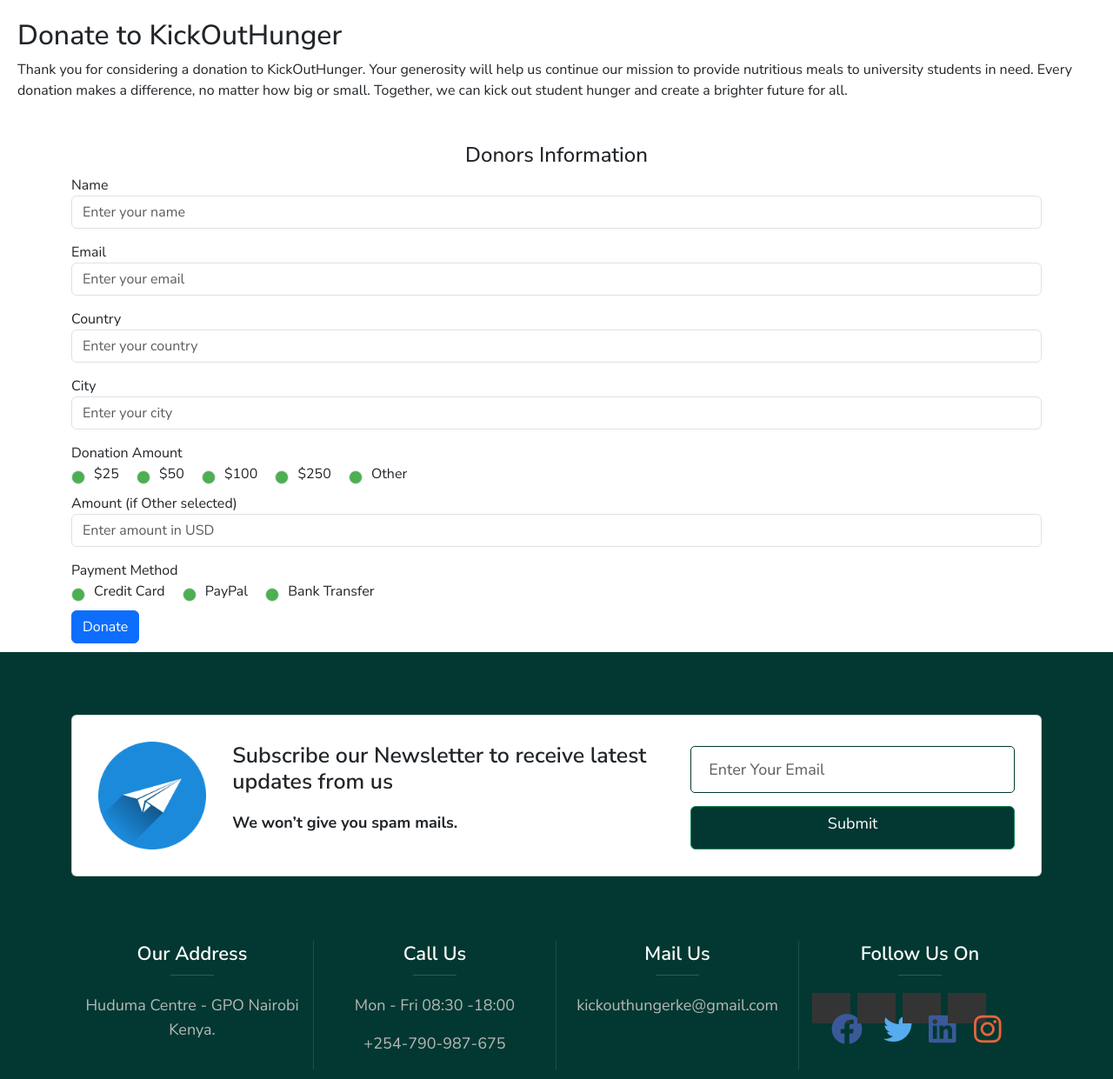
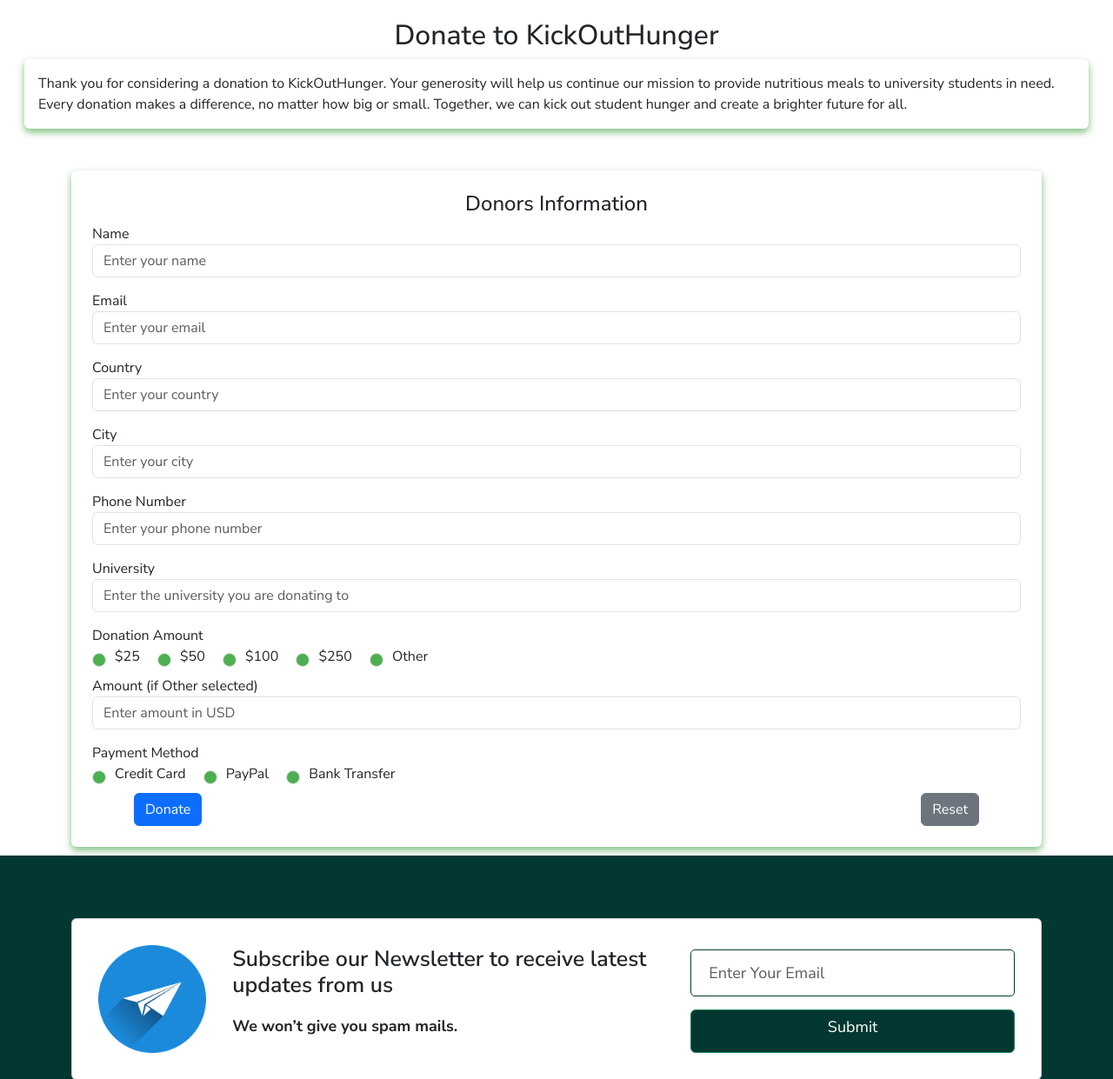
Before and after one commit to INUKA-PLATFORM/INUKA-PROJECT, a Django app: page /donate in a window 1280 px wide. Shown: the part 128-1369 px from the top of the page at 87% size. Run offline with Django 5.2, Linux system fonts and the light colour scheme; some libraries are stand-ins or nearby versions; some web fonts are replaced.

Commit message:
update donate page to enhance its UI

```diff
--- a/templates/frontend/donate.html
+++ b/templates/frontend/donate.html
@@ -1,53 +1,23 @@
 {% extends 'base.html' %}
 {% load static %}
 {% block content %}
+<main class="donate-info">
+    <h2 class="text-center">Donate to KickOutHunger</h2>
+    <p class="p-3 custom-shadow-green rounded mx-2">
+        Thank you for considering a donation to KickOutHunger. Your generosity will help us continue our mission to provide nutritious meals to university students in need. Every donation makes a difference, no matter how big or small. Together, we can kick out student hunger and create a brighter future for all.
+    </p>
 
-<!-- <html lang="en">
-<head>
-    <meta charset="UTF-8">
-    <meta name="viewport" content="width=device-width, initial-scale=1.0">
-    <title>KickOutHunger</title>
-    <link rel="stylesheet" href="https://cdnjs.cloudflare.com/ajax/libs/font-awesome/4.7.0/css/font-awesome.min.css" />
- External CSS file link -->
-    <!-- <link rel="stylesheet" href="{% static 'css/style.css' %}?{% now 'U' %}" type="text/css">
-    <link rel="stylesheet" href="{% static 'css/donate.css' %}">
-    <link href="https://cdn.jsdelivr.net/npm/bootstrap@5.0.2/dist/css/bootstrap.min.css" rel="stylesheet" integrity="sha384-EVSTQN3/azprG1Anm3QDgpJLIm9Nao0Yz1ztcQTwFspd3yD65VohhpuuCOmLASjC" crossorigin="anonymous">
+    <!-- Donors Data collection form -->
+    <div id="donation-container">
+        <!-- Donorbox Donation Button Script -->
+        <link rel="stylesheet" type="text/css" href="https://donorbox.org/animate-popup-donate-button.css">
+        <script type="text/javascript" id="donorbox-donate-button-installer" src="https://donorbox.org/install-donate-button.js" data-href="https://donorbox.org/kick-out-hunger-feeding-dreams?default_interval=o" data-style="background: rgb(2, 126, 53); color: rgb(255, 255, 255); text-decoration: none; font-family: Verdana, sans-serif; display: flex; font-size: 16px; padding: 8px 22px 8px 18px; border-radius: 0px 0px 5px 5px; gap: 8px; width: fit-content; line-height: 24px; position: fixed; top: 50%; transform-origin: center center; z-index: 9999; overflow: hidden; left: 20px; transform: translate(-50%, -50%) rotate(-90deg);" data-button-cta="Donate" data-img-src="https://donorbox.org/images/white_logo.svg"></script>
+    </div>
 
-</head> -->
-<!-- <body class="body bg-success"> -->
-    <!-- <nav>
-        <div class="nav_content">
-            <div class="logo"><a href="{% url 'home'%}"><img class="log-img" src="{% static 'images/logo.jpeg'%}"></a><h1 class="header-text"><a href="{% url 'home' %}">KickOutHunger</a></h1></div>
-            <ul>
-                <li class="dropdown">
-                    <a href="{% url 'aboutus' %}">About</a>
-                    <ul class="dropdown-content">
-                        <li><a href="{% url 'aboutus' %}">About Us</a></li>
-                        <li><a href="{% url 'our-crew' %}">Our Crew</a></li>
-                    </ul>
-                </li>
-                <li><a href="{% url 'concept' %}">Concept</a></li>
-                <li><a href="{% url 'cause' %}">Cause</a></li>
-                <li><a href="{% url 'donate' %}">Donate</a></li>
-                <li><a href="{% url 'login' %}">Login</a></li>
-                <li><a href="{% url 'admin' %}">Admin</a></li>
-            </ul>
-        </div>
-    </nav>
-    Home page -->
-   <main class="donate-info">
-
-    <h2>Donate to KickOutHunger</h2>
-    <p>Thank you for considering a donation to KickOutHunger. Your generosity will help us continue our mission to provide nutritious meals to university students in need. Every donation makes a difference, no matter how big or small. Together, we can kick out student hunger and create a brighter future for all.</p>
-   <!---Donors Data collection form-->
-   <div id="donation-container">
-    <link rel="stylesheet" type="text/css" href="https://donorbox.org/animate-popup-donate-button.css"><script type="text/javascript" id="donorbox-donate-button-installer" src="https://donorbox.org/install-donate-button.js" data-href="https://donorbox.org/kick-out-hunger-feeding-dreams?default_interval=o" data-style="background: rgb(2, 126, 53); color: rgb(255, 255, 255); text-decoration: none; font-family: Verdana, sans-serif; display: flex; font-size: 16px; padding: 8px 22px 8px 18px; border-radius: 0px 0px 5px 5px; gap: 8px; width: fit-content; line-height: 24px; position: fixed; top: 50%; transform-origin: center center; z-index: 9999; overflow: hidden; left: 20px; transform: translate(-50%, -50%) rotate(-90deg);" data-button-cta="Donate" data-img-src="https://donorbox.org/images/white_logo.svg"></script>
-
-  </div>
     <div class="container mt-5">
-    <form action="" method="POST">
+        <form action="" method="POST" class="custom-shadow-green rounded p-4 w-80">
             {% csrf_token %}
-        <h3>Donors Information</h3>
+            <h3 class="text-center">Donors Information</h3>
 
             <div class="form-group">
                 <label for="name">Name</label>
@@ -67,6 +37,16 @@
             <div class="form-group">
                 <label for="city">City</label>
                 <input type="text" class="form-control" name="city" id="city" placeholder="Enter your city" required>
+            </div>
+
+            <div class="form-group">
+                <label for="phone">Phone Number</label>
+                <input type="tel" class="form-control" name="phone" id="phone" placeholder="Enter your phone number" required>
+            </div>
+
+            <div class="form-group">
+                <label for="university">University</label>
+                <input type="text" class="form-control" name="university" id="university" placeholder="Enter the university you are donating to" required>
             </div>
 
             <div class="form-group">
@@ -114,28 +94,15 @@
                 </div>
             </div>
 
+            <div class="d-flex justify-content-between px-5">
                 <button type="submit" class="btn btn-primary">Donate</button>
+                <button type="reset" class="btn btn-secondary">Reset</button>
+            </div>
         </form>
-
-
     </div>
-
 </main>
 
-
-    <!-- <footer class="social">
-        <hr />
-        <h4>Visit Our Social Media</h4>
-
-        <a href="https://www.linkedin.com/in/david-nanjila" class="fa fa-linkedin"></a>
-        <a href="https://github.com/stoicdavi" class="fa fa-github"></a>
-        <a href="https://twitter.com/" class="fa fa-twitter"></a>
-    </footer> -->
-
-    <link rel="stylesheet" type="text/css" href="https://donorbox.org/animate-popup-donate-button.css"><script type="text/javascript" id="donorbox-donate-button-installer" src="https://donorbox.org/install-donate-button.js" data-href="https://donorbox.org/kick-out-hunger-feeding-dreams-1?default_interval=o" data-style="background: rgb(2, 56, 49); color: rgb(255, 255, 255); text-decoration: none; font-family: Verdana, sans-serif; display: flex; font-size: 16px; padding: 8px 22px 8px 18px; border-radius: 0px 0px 5px 5px; gap: 8px; width: fit-content; line-height: 24px; position: fixed; top: 50%; transform-origin: center center; z-index: 9999; overflow: hidden; left: 20px; transform: translate(-50%, -50%) rotate(-90deg);" data-button-cta="Donate" data-img-src="https://donorbox.org/images/white_logo.svg"></script>
 <script src="https://code.jquery.com/jquery-3.5.1.slim.min.js"></script>
 <script src="https://cdn.jsdelivr.net/npm/@popperjs/core@2.5.3/dist/umd/popper.min.js"></script>
 <script src="https://stackpath.bootstrapcdn.com/bootstrap/4.5.2/js/bootstrap.min.js"></script>
-<!-- </body>
-</html> -->
 {% endblock %}
```
Lines whose indentation alone changed are shown as unchanged.
